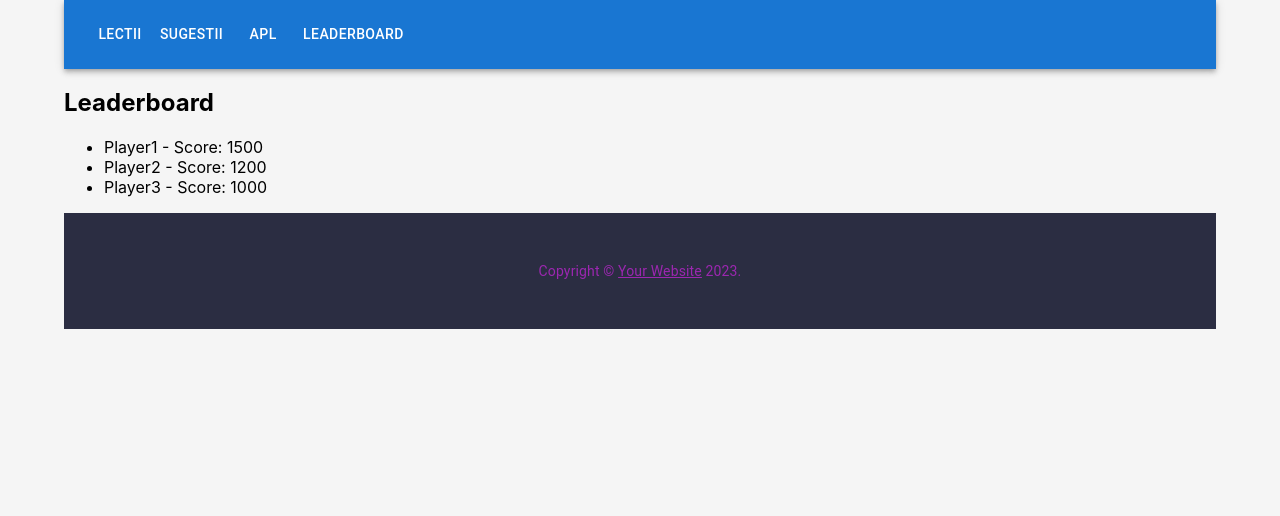
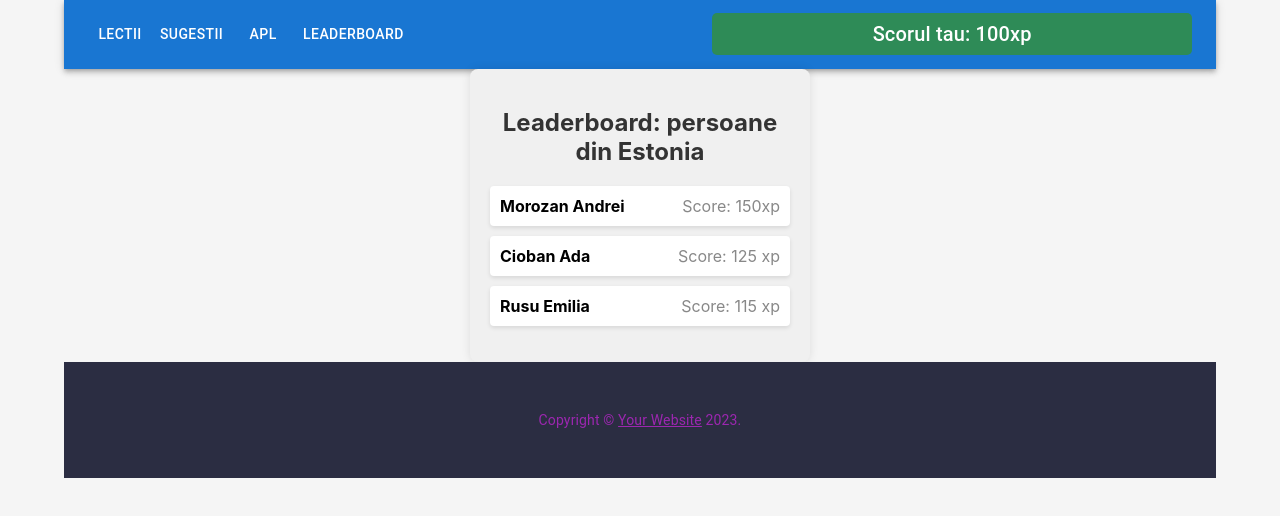
Before and after one commit to nastea19/CodeBreakers, a React (Create React App) app in the folder my-react-app/: page /leaderboard in a window 1280 px wide. Shown: the top 516 px of the page. Built offline with nearby package versions, Linux system fonts and the light colour scheme.

Commit message:
Leaderboard

```diff
--- a/my-react-app/src/App.css
+++ b/my-react-app/src/App.css
@@ -188,3 +188,47 @@ input {
 .navBar{
   text-align: center;
 }
+
+.leaderboard-container {
+  background-color: #f0f0f0;
+  border-radius: 8px;
+  padding: 20px;
+  width: 300px;
+  margin: 0 auto;
+  text-align: center;
+  box-shadow: 0 0 10px rgba(0, 0, 0, 0.1);
+}
+
+/* Title styles */
+.leaderboard-title {
+  font-size: 24px;
+  color: #333;
+}
+
+/* List styles */
+.leaderboard-list {
+  list-style: none;
+  padding: 0;
+}
+
+/* Item styles */
+.leaderboard-item {
+  display: flex;
+  justify-content: space-between;
+  align-items: center;
+  margin-bottom: 10px;
+  padding: 10px;
+  background-color: #fff;
+  border-radius: 4px;
+  box-shadow: 0 2px 4px rgba(0, 0, 0, 0.1);
+}
+
+/* Username styles */
+.username {
+  font-weight: bold;
+}
+
+/* Score styles */
+.score {
+  color: #888;
+}
--- a/my-react-app/src/components/Routing.tsx
+++ b/my-react-app/src/components/Routing.tsx
@@ -6,7 +6,6 @@ import Quiz from "./test";
 import APL from "./apl";
 import Leaderboard from "./leaderboard";
 import "../App.css";
-import Quiz from "./test";
 
 
 function Routing() {
--- a/my-react-app/src/components/leaderboard.tsx
+++ b/my-react-app/src/components/leaderboard.tsx
@@ -1,29 +1,31 @@
 import React, { useState } from 'react';
+import "../App.css"
 
 interface LeaderboardItem {
   id: number;
   username: string;
-  score: number;
+  score: string;
 }
 
 const Leaderboard: React.FC = () => {
   // Sample leaderboard data
   const initialLeaderboard: LeaderboardItem[] = [
-    { id: 1, username: 'Player1', score: 1500 },
-    { id: 2, username: 'Player2', score: 1200 },
-    { id: 3, username: 'Player3', score: 1000 },
+    { id: 1, username: 'Morozan Andrei', score: "150xp" },
+    { id: 2, username: 'Cioban Ada', score: "125 xp" },
+    { id: 3, username: 'Rusu Emilia', score: "115 xp" },
     // Add more entries as needed
   ];
 
   const [leaderboard, setLeaderboard] = useState<LeaderboardItem[]>(initialLeaderboard);
 
   return (
-    <div>
-      <h2>Leaderboard</h2>
-      <ul>
+    <div className="leaderboard-container"> {/* Apply a class for the container */}
+      <h2 className="leaderboard-title">Leaderboard: persoane din Estonia</h2> {/* Class for the title */}
+      <ul className="leaderboard-list"> {/* Class for the list */}
         {leaderboard.map((item) => (
-          <li key={item.id}>
-            {item.username} - Score: {item.score}
+          <li key={item.id} className="leaderboard-item"> {/* Class for each list item */}
+            <span className="username">{item.username}</span> {/* Class for username */}
+            <span className="score">Score: {item.score}</span> {/* Class for score */}
           </li>
         ))}
       </ul>
@@ -31,4 +33,5 @@ const Leaderboard: React.FC = () => {
   );
 };
 
+
 export default Leaderboard;
--- a/my-react-app/src/components/navbar.tsx
+++ b/my-react-app/src/components/navbar.tsx
@@ -71,9 +71,24 @@ function NavBar() {
                 sx={{ my: 2, color: "white", display: "block" }}
               >
                 {page}
+
               </Button>
             ))}
           </Box>
+
+          <Typography
+            variant="h6"
+            component="div"
+            sx={{
+              flexGrow: 1,
+              textAlign: 'center',
+              backgroundColor: '#2E8B57', // Set the background color (here, a shade of green)
+              borderRadius: '5px', // Rounded corners
+              padding: '5px 10px', // Adjust padding for better visibility
+            }}
+          >
+            Scorul tau: 100xp
+          </Typography>
 
           <Box sx={{ flexGrow: 0 }}>
             <Menu
```
